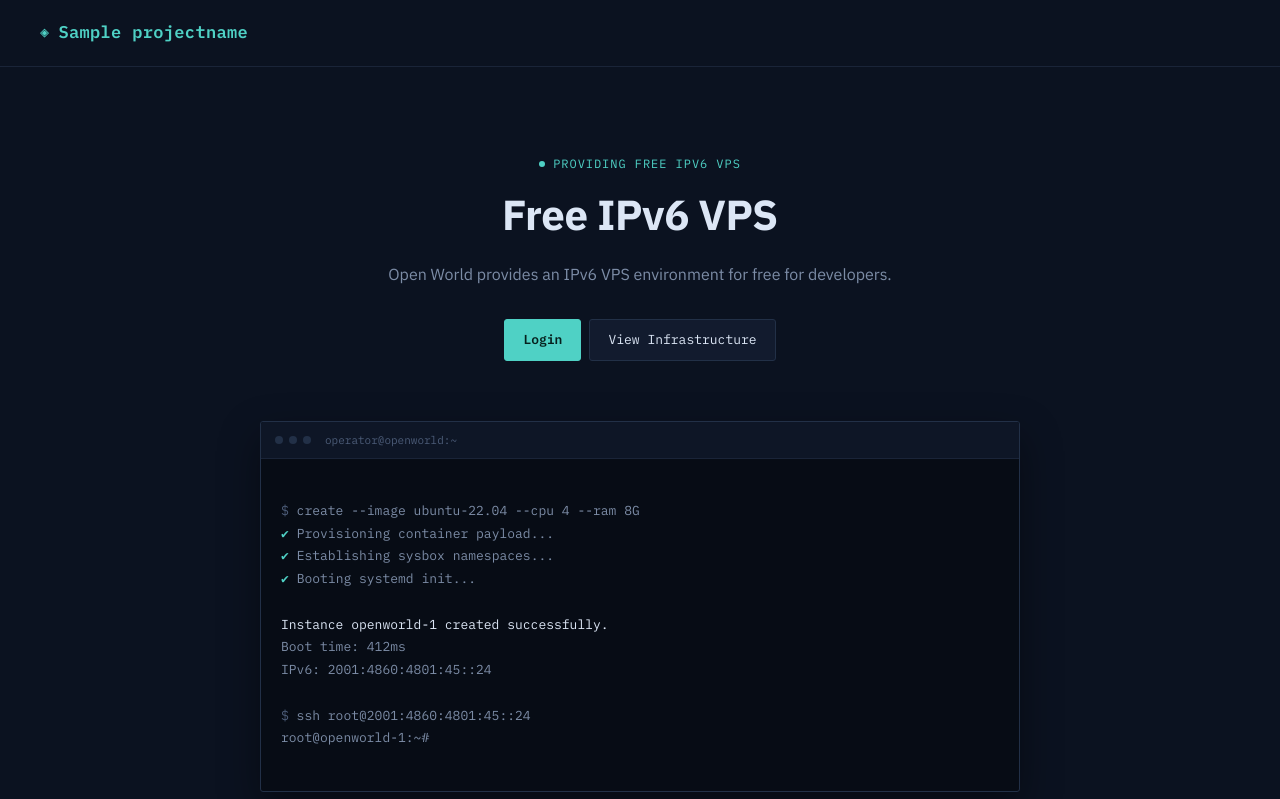
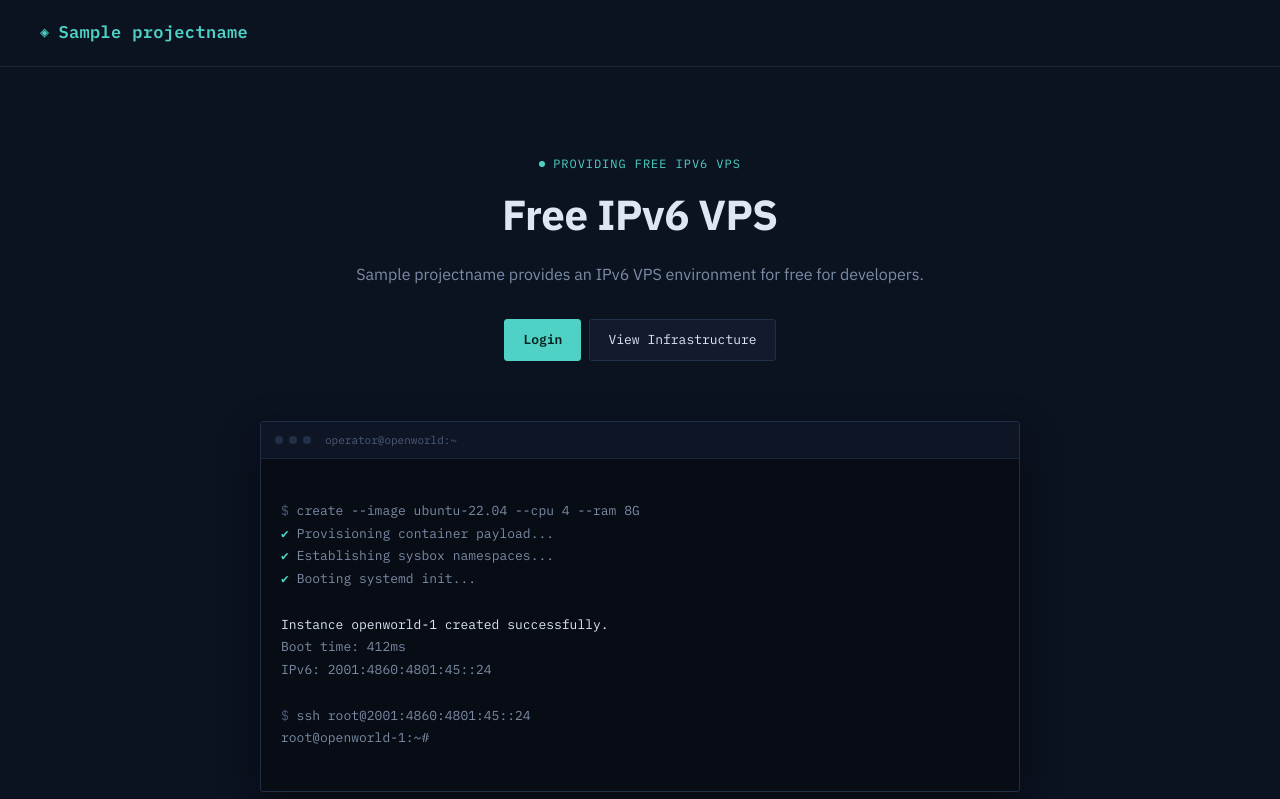
Before and after one commit to dxomg/openworld-panel, a Flask app: template templates/landing.html in a window 1280 px wide. Shown: the top 799 px of the page. Run offline with Flask 3, Linux system fonts and the light colour scheme; the template is opened without the code that fills it: most values are stand-ins (such as "Sample title", 1, 10 or a date in 2020).

Commit message:
Fix some naming

```diff
--- a/main.py
+++ b/main.py
@@ -718,7 +718,7 @@ def login():
         else:
             flash("Invalid email or password", "error")
 
-    return render_template("login.html")
+    return render_template("login.html", **guestuserinfo())
 
 
 @app.route("/discord-login")
--- a/templates/landing.html
+++ b/templates/landing.html
@@ -1,6 +1,6 @@
 {% extends "base.html" %}
 
-{% block title %}Open World · Free VPS{% endblock %}
+{% block title %} {{ projectname }} · Free VPS{% endblock %}
 
 {% block content %}
 <!-- Centered Hero Section -->
@@ -11,7 +11,7 @@
 
   <h1 style="font-size: 42px; margin-bottom: 16px;">Free IPv6 VPS</h1>
   <p style="margin: 0 auto 32px; font-size: 16px; max-width: 600px; line-height: 1.6;">
-    Open World provides an IPv6 VPS environment for free for developers.
+    {{ projectname }} provides an IPv6 VPS environment for free for developers.
   </p>
 
   <div class="btn-row" style="justify-content: center;">
--- a/templates/login.html
+++ b/templates/login.html
@@ -1,6 +1,6 @@
 {% extends "base.html" %}
 
-{% block title %}Login - route64{% endblock %}
+{% block title %}Login - {{ projectname }}{% endblock %}
 
 {% block content %}
 <!-- Centered container for the login card -->
```
